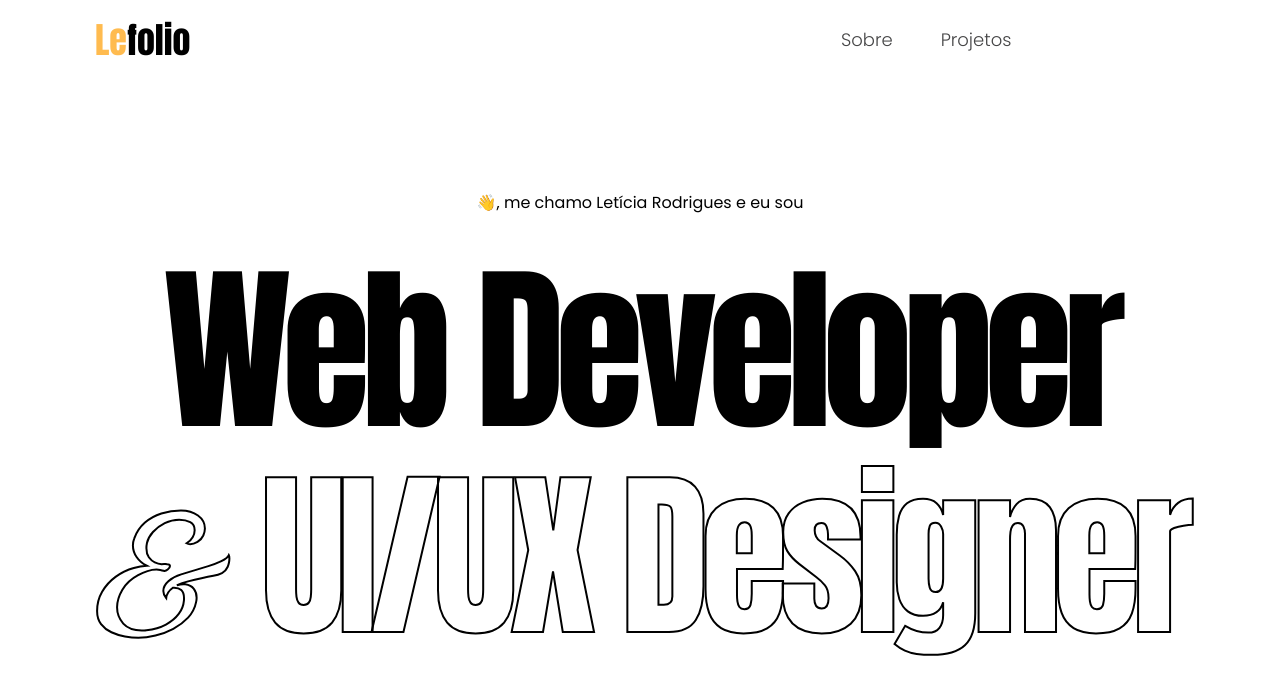
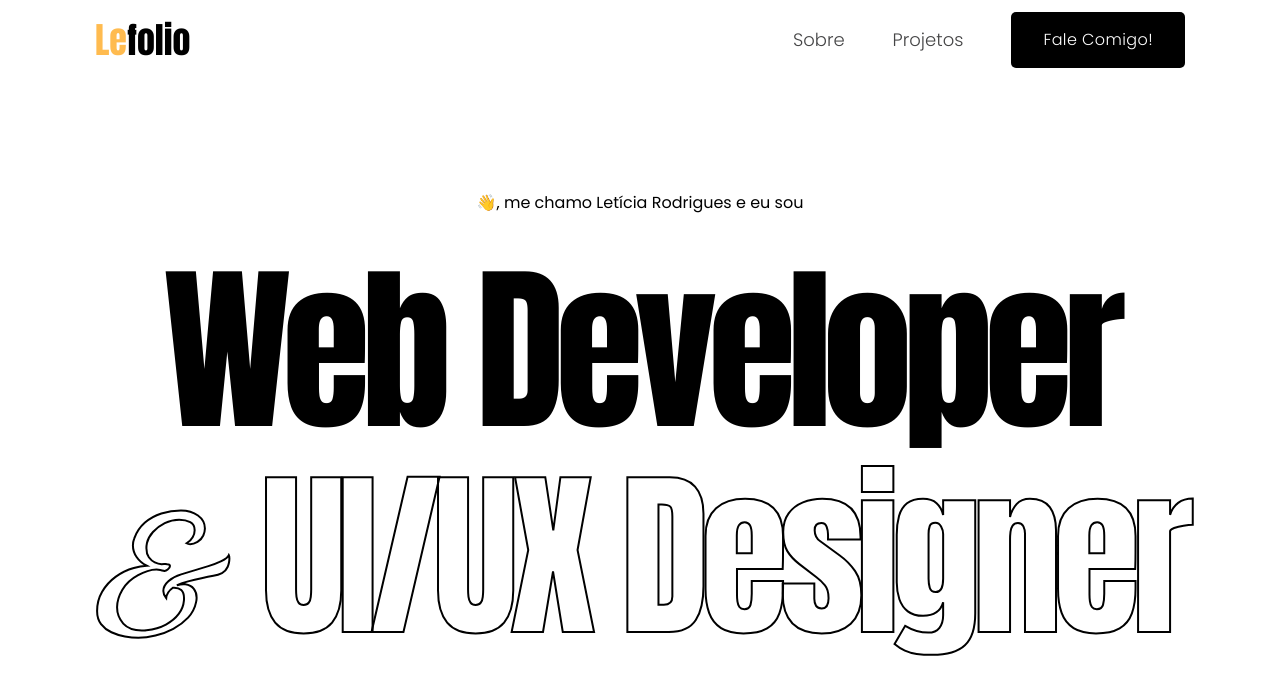
Before and after one commit to leticiar-io/portfolio-website, a Next.js app: page / in a window 1280 px wide. Shown: the top 694 px of the page. Built offline with nearby package versions, Linux system fonts and the light colour scheme.

Commit message:
feat: Creating button component

```diff
--- /dev/null
+++ b/src/components/ui/button.tsx
@@ -0,0 +1,44 @@
+import * as React from "react";
+import { cva, type VariantProps } from "class-variance-authority";
+
+import { cn } from "@/lib/utils";
+
+const buttonVariants = cva(
+  "inline-flex items-center justify-center whitespace-nowrap rounded-sm text-base font-light ring-offset-background transition-all duration-250 focus-visible:outline-none focus-visible:ring-2 focus-visible:ring-ring focus-visible:ring-offset-2 disabled:pointer-events-none disabled:opacity-50 tracking-wide",
+  {
+    variants: {
+      variant: {
+        default:
+          "bg-black-800 text-white hover:px-10  transition-all duration-300 ease-in-out",
+        stroke: "bg-transparent text-black-700 border-3 border-black-700 hover:bg-black-800 hover:px-10 hover:text-white hover:border-0 transition-all duration-250 ease-in-out",
+        simpleStroke: "bg-transparent text-black-700 border-3 border-black-700 hover:bg-black-800 hover:px-10 hover:text-white hover:border-0 transition-all duration-250 ease-in-out",
+      },
+      size: {
+        default: "h-14 px-8 py-2",
+      },
+    },
+    defaultVariants: {
+      variant: "default",
+      size: "default",
+    },
+  }
+);
+
+export interface ButtonProps
+  extends React.ButtonHTMLAttributes<HTMLButtonElement>,
+    VariantProps<typeof buttonVariants> {}
+
+const Button = React.forwardRef<HTMLButtonElement, ButtonProps>(
+  ({ className, variant, size, ...props }, ref) => {
+    return (
+      <button
+        className={cn(buttonVariants({ variant, size, className }))}
+        ref={ref}
+        {...props}
+      />
+    );
+  }
+);
+Button.displayName = "Button";
+
+export { Button, buttonVariants };
```
